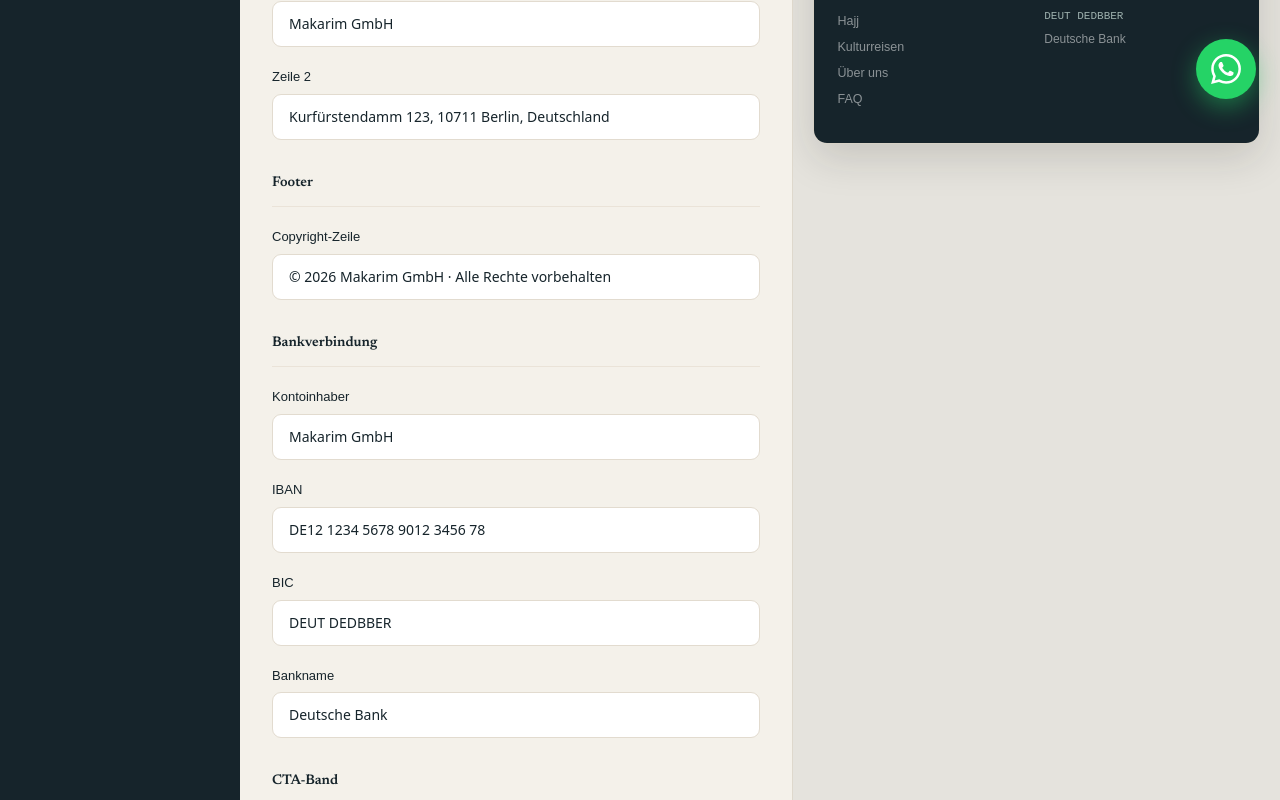
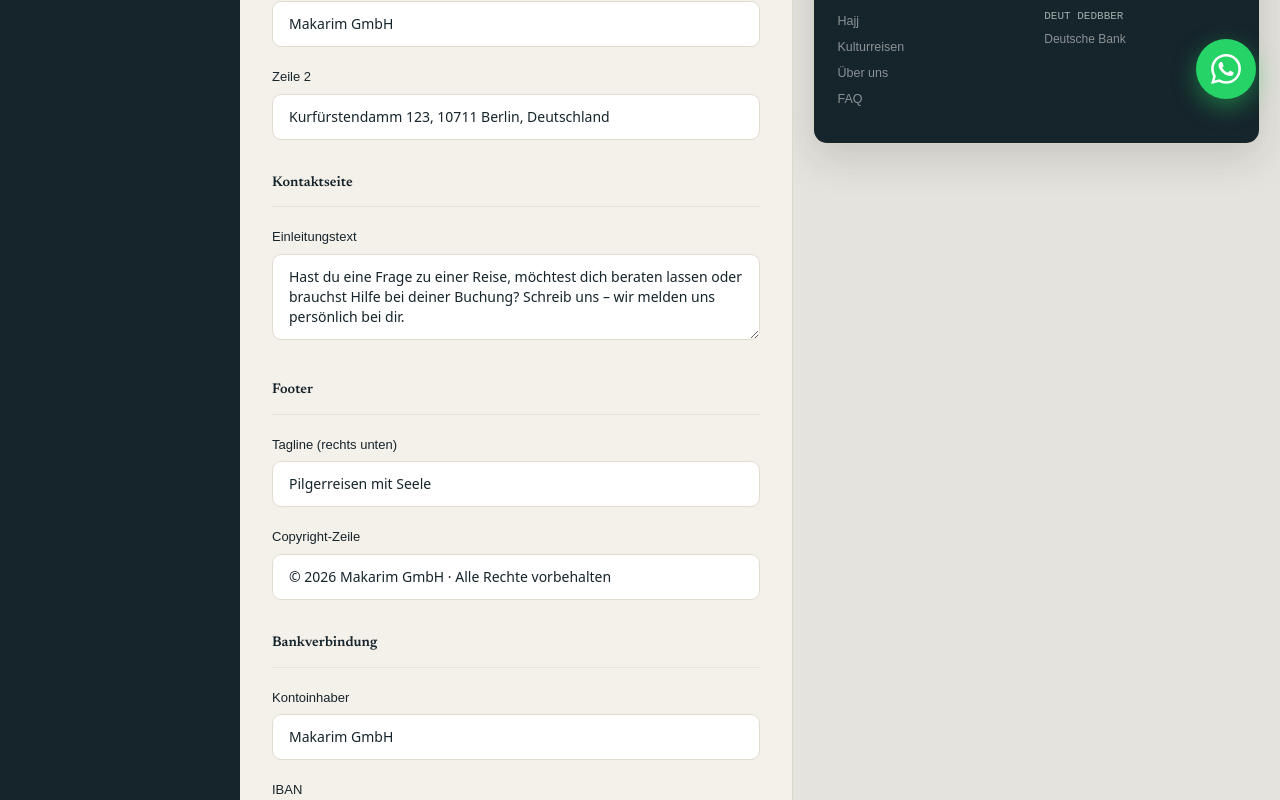
Before and after one commit to itconel2013-crypto/makarim-website, a Next.js app: page /admin/kontakt-footer in a window 1280 px wide. Shown: the part 677-1477 px from the top of the page. Built offline with nearby package versions, Linux system fonts and the light colour scheme; no server answers; the database is empty.

Commit message:
feat: Kontakt-Einleitungstext und Footer-Tagline im CMS editierbar

```diff
--- a/app/admin/kontakt-footer/page.tsx
+++ b/app/admin/kontakt-footer/page.tsx
@@ -50,7 +50,16 @@ export default function KontaktFooterEditor() {
           </Field>
         </FormSection>
 
+        <FormSection title="Kontaktseite">
+          <Field label="Einleitungstext">
+            <TextInput value={brand.kontaktIntro ?? ''} onChange={(v) => updBrand({ kontaktIntro: v })} multiline rows={3} placeholder="Hast du eine Frage zu einer Reise …" />
+          </Field>
+        </FormSection>
+
         <FormSection title="Footer">
+          <Field label="Tagline (rechts unten)">
+            <TextInput value={brand.footerTagline ?? ''} onChange={(v) => updBrand({ footerTagline: v })} placeholder="Pilgerreisen mit Seele" />
+          </Field>
           <Field label="Copyright-Zeile">
             <TextInput value={brand.footerCopyright ?? ''} onChange={(v) => updBrand({ footerCopyright: v })} placeholder="© 2026 Makarim GmbH · Alle Rechte vorbehalten" />
           </Field>
--- a/app/kontakt/page.tsx
+++ b/app/kontakt/page.tsx
@@ -24,7 +24,7 @@ export default async function KontaktPage() {
             Wir sind für dich da
           </h1>
           <p className="mb-14" style={{ fontSize: '16.5px', color: '#5A5448', lineHeight: '1.7', maxWidth: '520px' }}>
-            Hast du eine Frage zu einer Reise, möchtest dich beraten lassen oder brauchst Hilfe bei deiner Buchung? Schreib uns – wir melden uns persönlich bei dir.
+            {brand.kontaktIntro ?? 'Hast du eine Frage zu einer Reise, möchtest dich beraten lassen oder brauchst Hilfe bei deiner Buchung? Schreib uns – wir melden uns persönlich bei dir.'}
           </p>
 
           <div className="grid grid-cols-1 lg:grid-cols-2 gap-12 items-start">
--- a/components/layout/Footer.tsx
+++ b/components/layout/Footer.tsx
@@ -84,7 +84,7 @@ export default async function Footer() {
         {/* Bottom bar */}
         <div className="pt-6 flex flex-col sm:flex-row items-center justify-between gap-3 text-xs" style={{ color: '#9DB0AD' }}>
           <p>{brand?.footerCopyright ?? `© ${new Date().getFullYear()} Makarim GmbH · Alle Rechte vorbehalten`}</p>
-          <p>Pilgerreisen mit Seele</p>
+          <p>{brand?.footerTagline ?? 'Pilgerreisen mit Seele'}</p>
         </div>
       </div>
     </footer>
--- a/lib/content-schema.ts
+++ b/lib/content-schema.ts
@@ -128,6 +128,8 @@ export interface Brand {
   address2: string;
   bank: BankDetails;
   footerCopyright?: string;
+  footerTagline?: string;
+  kontaktIntro?: string;
 }
 
 export interface SEOConfig {
--- a/lib/seed-data.ts
+++ b/lib/seed-data.ts
@@ -345,6 +345,8 @@ export const defaultContent: CMSStore = {
       address1: 'Makarim GmbH',
       address2: 'Kurfürstendamm 123, 10711 Berlin, Deutschland',
       footerCopyright: `© ${new Date().getFullYear()} Makarim GmbH · Alle Rechte vorbehalten`,
+      footerTagline: 'Pilgerreisen mit Seele',
+      kontaktIntro: 'Hast du eine Frage zu einer Reise, möchtest dich beraten lassen oder brauchst Hilfe bei deiner Buchung? Schreib uns – wir melden uns persönlich bei dir.',
       bank: {
         inhaber: 'Makarim GmbH',
         iban: 'DE12 1234 5678 9012 3456 78',
```
